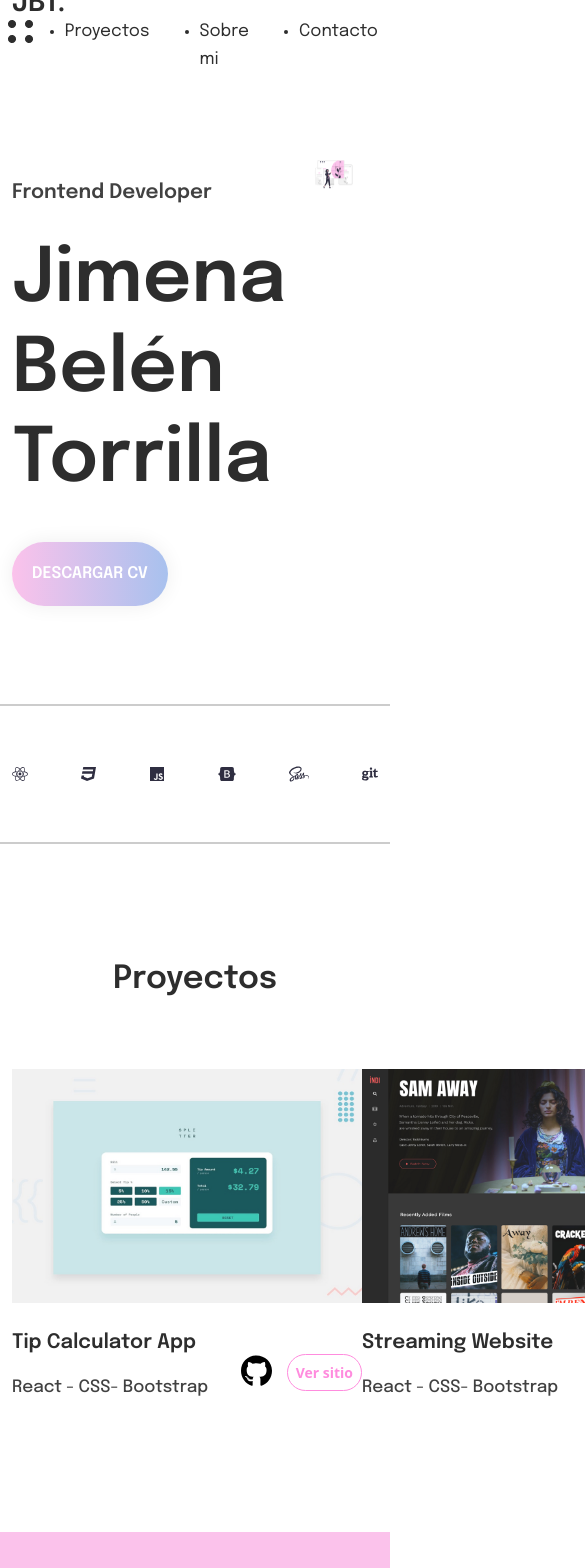
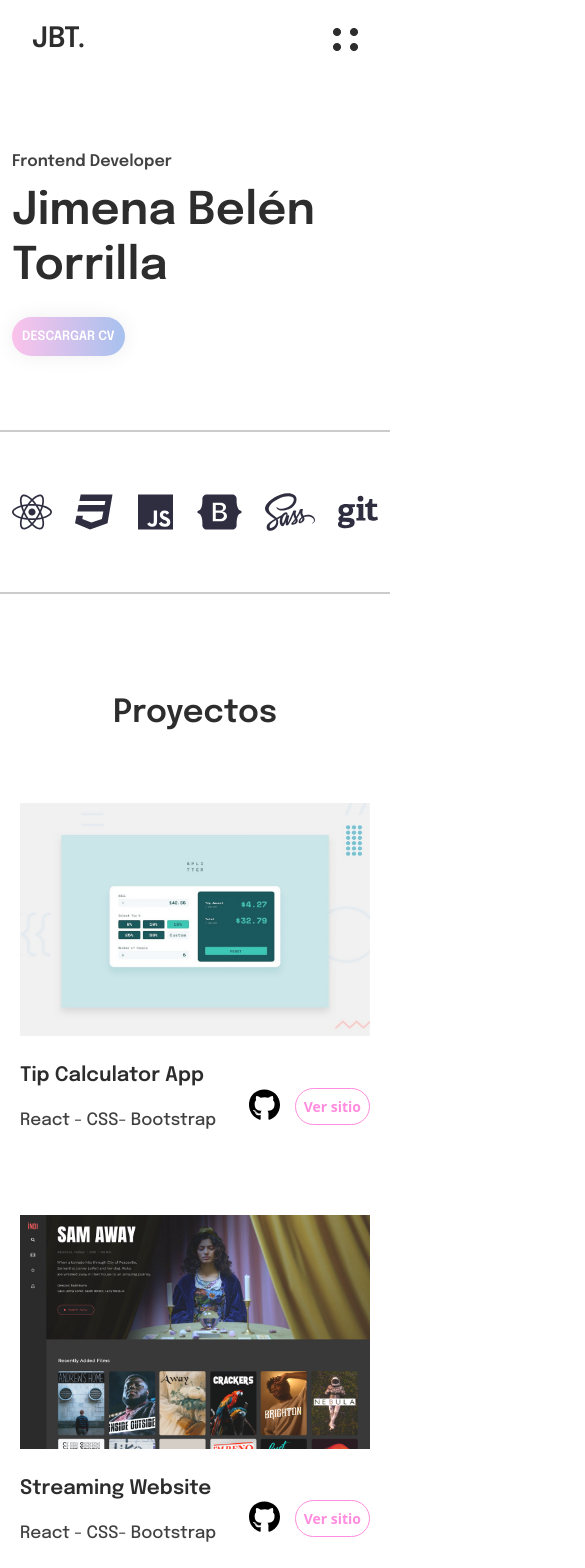
Before and after one commit to jimenabelentorrilla/portfolio-jimena-belen, a React (Vite) app: page / in a window 390 px wide. Shown: the top 1568 px of the page, 585 px wide, since content can reach past the window. Built offline with nearby package versions, Linux system fonts and the light colour scheme.

Commit message:
mq < 576px

```diff
--- a/src/components/About/About.css
+++ b/src/components/About/About.css
@@ -49,6 +49,18 @@
   }
 
    /***mq****/
+   @media (width <  575.99px){
+    .row-about{
+      height:900px;
+    }
+    .flex-abt{
+      flex-direction: column;
+      width: 350px;
+    }
+    .text-bio{
+      font-size: 14px;
+    }
+   }
 
    @media (min-width: 576px) and (max-width: 767.99px){
     .row-about{
@@ -56,7 +68,7 @@
     }
     .flex-abt{
       flex-direction: column;
-      width: 530px;
+      width: 480px;
     }
   }
    @media (min-width: 768px) and (max-width: 991.99px){
@@ -65,7 +77,7 @@
     }
     .flex-abt{
       flex-direction: column;
-      width: 630px;
+      width: 480px;
     }
     .text-bio{
       font-size: 15px;
--- a/src/components/Footer/Footer.css
+++ b/src/components/Footer/Footer.css
@@ -113,6 +113,30 @@
 
 
   /**mq**/
+  @media (width < 575.99px){
+    .row-footer {
+      height: 1200px;
+      align-items: center;
+    }
+    .card-footer{
+      align-items: center;
+    }
+    .gap-ftr {
+      display: flex;
+      flex-direction: column;
+      gap: 100px;
+    }
+    .card-text p {
+      width: 320px;
+      font-size: 15px;
+  }
+    .input-footer input {
+      width: 330px;
+    }
+    .text-area{
+      width:330px;
+    }
+  }
   @media (min-width: 576px) and (max-width: 767.99px){
     .row-footer {
       height: 1200px;
--- a/src/components/Header/Header.css
+++ b/src/components/Header/Header.css
@@ -70,6 +70,31 @@
 
 
 /**mq***/
+@media (width <  575.99px){
+  .row-header{
+    height: 350px;
+  }
+  .text-hd h1{
+    font-size: 45px;
+    line-height: 55px;
+    width: 390px;
+  }
+  .text-hd{
+    gap:15px;
+    width:300px;
+  }
+  .text-hd span{
+    font-size: 1rem;
+    line-height: 15px;
+  }
+  .btn-des{
+    padding:10px;
+    font-size:0.8rem;
+  }
+  .img-hd{
+    display: none;
+  }
+ }
 
 @media (min-width: 576px) and (max-width: 767.99px){
   .row-header{
--- a/src/components/Header/Header.jsx
+++ b/src/components/Header/Header.jsx
@@ -14,7 +14,7 @@ const Header = () => {
           <TrackVisibility>
             {({isVisible}) =>
             <Row className={`row-header ${isVisible ? "animate__animated animate__fadeIn" : ""}`}>
-                <Col>
+                <Col xs={12}>
                     <div className="text-hd">
                         <span>Frontend Developer</span>
                         <h1>Jimena Belén Torrilla</h1>
--- a/src/components/Nav/Naav.jsx
+++ b/src/components/Nav/Naav.jsx
@@ -9,12 +9,12 @@ const Naav = () => {
     <>
         <Container>
             <Row className="row-nav">
-                <Col sm={2} md={4}>
+                <Col xs={6} sm={2} md={4}>
                     <div>
                         <span className="logo">JBT.</span>
                     </div>
                 </Col>
-                <Col sm={10} md={8} className="flex-nav">
+                <Col xs={6} sm={10} md={8} className="flex-nav">
                     <div>
                         <img className="menu" src={Menu}/>
                     </div>
--- a/src/components/Nav/Nav.css
+++ b/src/components/Nav/Nav.css
@@ -37,6 +37,14 @@
   }
 
   /**mq**/
+  @media (width < 575.99px){
+    .nav-ul{
+      display: none;
+    }
+    .row-nav{
+      padding:20px;
+    }
+  }
   @media (min-width: 576px) and (max-width: 767.99px){
     .menu{
       display: none;
--- a/src/components/Projects/Projects.css
+++ b/src/components/Projects/Projects.css
@@ -97,6 +97,17 @@
 
 
   /***mq****/
+  @media (width < 575.99px){
+    .hg-pro{
+      height: 1480px;
+    }
+    .row-proy{
+      flex-direction: column;
+    }
+    .row-proy{
+      gap:65px;
+    }
+  }
   @media (min-width: 576px) and (max-width: 767.99px){
     .hg-pro{
       height: 1480px;
--- a/src/components/Skills/Skills.css
+++ b/src/components/Skills/Skills.css
@@ -12,7 +12,12 @@
   .skills{
     font-size: 4em;
   }
-
+ /**mq**/
+  @media (width < 575.99px){
+    .skill{
+      font-size:2.5em;
+    }
+  }
 
   @media (min-width: 576px) and (max-width: 767.99px){
     .skill{
```
